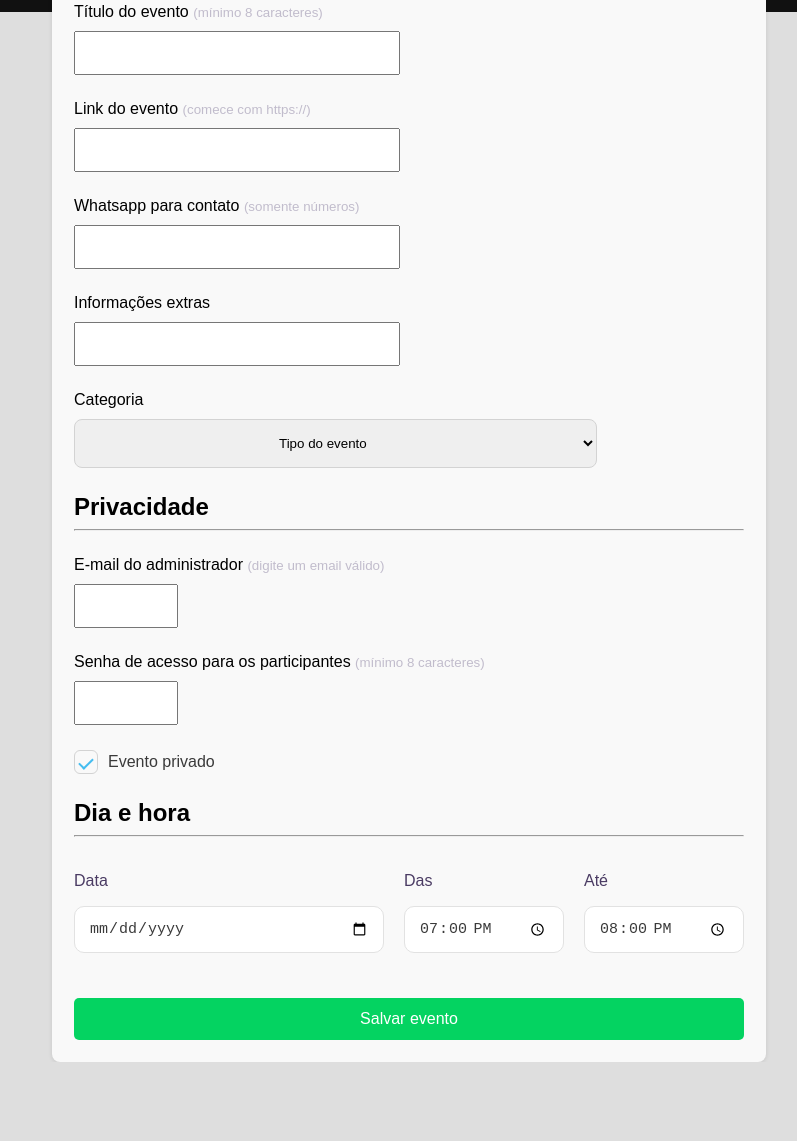
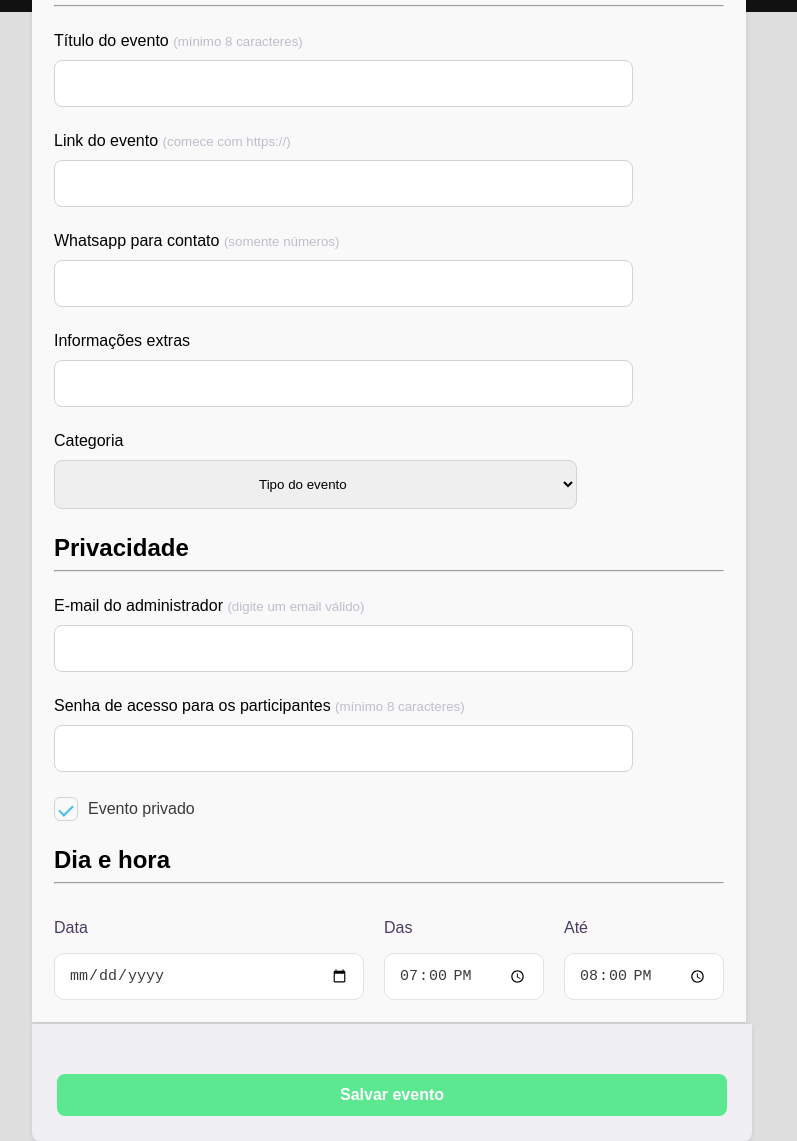
Before and after one commit to Katrisbug/cadastro-de-evento, a plain HTML site: page index.html in a window 1280 px wide. Shown: the part 318-1459 px from the top of the page, without its empty margins (268-1065 px from the left). Before the commit the page ends 1380 px from the top, so only its background shows below. Drawn offline with Linux system fonts and the light colour scheme.

Commit message:
ajustes botao

```diff
--- a/css/style.css
+++ b/css/style.css
@@ -12,6 +12,7 @@ body {
     padding: 40px 20px;
     width: 100%;
     height: 250px;
+    margin-bottom: 0px;
 }
 
 .cabecalho h1 {
@@ -40,9 +41,10 @@ body {
     width: 670px;
     margin: 30px auto;
     margin-left: 300px;
-    margin-top: 40px;
+    margin-top: -90px;
+    margin-bottom: 0px;
     padding: 22px;
-    border-radius: 8px;
+    border-radius: 8px 8px 0px 0px;
     box-shadow: 0 1px 4px rgba(0,0,0,0.1)
 }
 
@@ -61,8 +63,9 @@ label {
 input {
     display: block;
     margin-top: 10px;
-    padding: 10px;
-    border-radius: 8px rgba(225, 216, 216, 0.742);
+    padding: 10px 200px;
+    border: 1px solid #d3d3d3;
+    border-radius: 8px ;
     height: 25px;
 }
 
@@ -78,7 +81,9 @@ button {
     color: white;
     font-size: 16px;
     border: none;
-      border-radius: 5px;
+    border-radius: 8px;
+    cursor: pointer;
+    transition: 0.3s;
     cursor: pointer;
 }
 
@@ -182,3 +187,33 @@ select {
   flex-wrap: wrap;        /* quebra linha se faltar espaço */
   margin-top: 10px;
 }
+
+.button-box {
+    background-color: #F0F0F4;
+    width: 670px;
+    margin-left: 300px;
+    margin-top: 1.5px;
+    padding: 25px;
+    border-radius: 0 0 8px 8px;
+    box-shadow: 0 1px 4px rgba(0, 0, 0, 0.1);
+    display: flex;
+    justify-content: center;
+ }
+
+button {
+  margin-top: 25px;
+  padding: 12px;
+  width: 100%;
+  border: none;
+  background: #5ce791;
+  color: #fff;
+  font-size: 16px;
+  font-weight: bold;
+  border-radius: 8px;
+  cursor: pointer;
+  transition: 0.3s;
+}
+
+button:hover {
+  background: #5a4bd6;
+}
--- a/index.html
+++ b/index.html
@@ -3,39 +3,35 @@
 <head>
   <meta charset="UTF-8">
   <meta name="viewport" content="width=device-width, initial-scale=1.0">
-    <title>Formulario de cadastro de evento</title>
+  <title>Formulário de cadastro de evento</title>
   <link rel="stylesheet" href="css/style.css">
 </head>
 
 <body>
+  <!-- Cabeçalho -->
   <div class="cabecalho">
     <h1>Crie e compartilhe seu evento.</h1>
-        <p>O primeiro passo, é preencher esse formulário de inscrição.</p>
+    <p>O primeiro passo é preencher esse formulário de inscrição.</p>
+  </div>
+
+  <!-- Caixa principal do formulário -->
   <div class="login-box">
     <h2>Informações do Evento</h2>
     <hr>
 
     <form>
-            <label for="text">Título do evento <small>(mínimo 8 caracteres)</small></label>
-
-            <input type="text" id="text"
-            text="text" minlength="8" maxlength="8"
-            style="width: 45%; height: 20px; font-size: 10px;">
+      <!-- Informações básicas -->
+      <label for="titulo">Título do evento <small>(mínimo 8 caracteres)</small></label>
+      <input type="text" id="titulo" name="titulo" minlength="8" required>
 
       <label for="link">Link do evento <small>(comece com https://)</small></label>
+      <input type="url" id="link" name="link" pattern="https://.*" required>
 
-            <input type="link" id="link"
-            link="link" style="width: 45%; height: 20px; font-size: 10px;">
+      <label for="whatsapp">Whatsapp para contato <small>(somente números)</small></label>
+      <input type="tel" id="whatsapp" name="whatsapp" pattern="[0-9]+" required>
 
-            <label for="number">Whatsapp para contato <small>(somente números)</small></label>
-
-            <input type="number" id="number"
-            link="number" style="width: 45%; height: 20px; font-size: 10px;">
-
-            <label for="text">Informações extras</label>
-
-            <input type="text" id="text"
-            text="text" style="width: 45%; height: 20px; font-size: 10px;">
+      <label for="info">Informações extras</label>
+      <input type="text" id="info" name="info">
 
       <label for="categoriaeventos">Categoria</label>
       <select id="categoriaeventos" name="categoriaeventos">
@@ -50,59 +46,46 @@
         <option value="outros">Outros</option>
       </select>
 
-        </form>
-
-    <div>
       <h2>Privacidade</h2>
       <hr>
 
-        <form>
-            <label for="e-mail">E-mail do administrador <small>(digite um email válido)</small></label>
-
-            <input type="email" id="E-mail" name="E-mail"
-            style="width: 12%; height:20px; font-size:10px;">
+      <label for="email">E-mail do administrador <small>(digite um email válido)</small></label>
+      <input type="email" id="email" name="email" required>
 
       <label for="senha">Senha de acesso para os participantes <small>(mínimo 8 caracteres)</small></label>
-
-            <input type="password" id="senha" name="senha"
-            minlength="8" maxlength="8"
-            style="width: 12%; height:20px; font-size:10px;">
+      <input type="password" id="senha" name="senha" minlength="8" required>
 
       <label class="checkbox-container">
         <input type="checkbox" checked>
         <span class="checkmark"></span>
         Evento privado
       </label>
-        </form>
 
-    <div>
       <h2>Dia e hora</h2>
       <hr>
 
-        <form>
       <div class="bloco-horario">
         <div class="campo-hora">
           <label for="data">Data</label>
-            <input type="date" id="data" name="data">
+          <input type="date" id="data" name="data" required>
         </div>
 
         <div class="campo-hora">
           <label for="das">Das</label>
-            <input type="time" id="das" name="das" value="19:00">
+          <input type="time" id="das" name="das" value="19:00" required>
         </div>
 
         <div class="campo-hora">
           <label for="ate">Até</label>
-            <input type="time" id="ate" name="ate" value="20:00">
+          <input type="time" id="ate" name="ate" value="20:00" required>
+        </div>
+      </div>
+    </form>
   </div>
 
+  <!-- Faixa cinza fora da caixa branca -->
+  <div class="button-box">
     <button type="submit">Salvar evento</button>
-            </div>
-
-        </form>
-    </div>
-    </div>
-    </div>
   </div>
 </body>
 </html>
```
Lines whose indentation alone changed are shown as unchanged.
